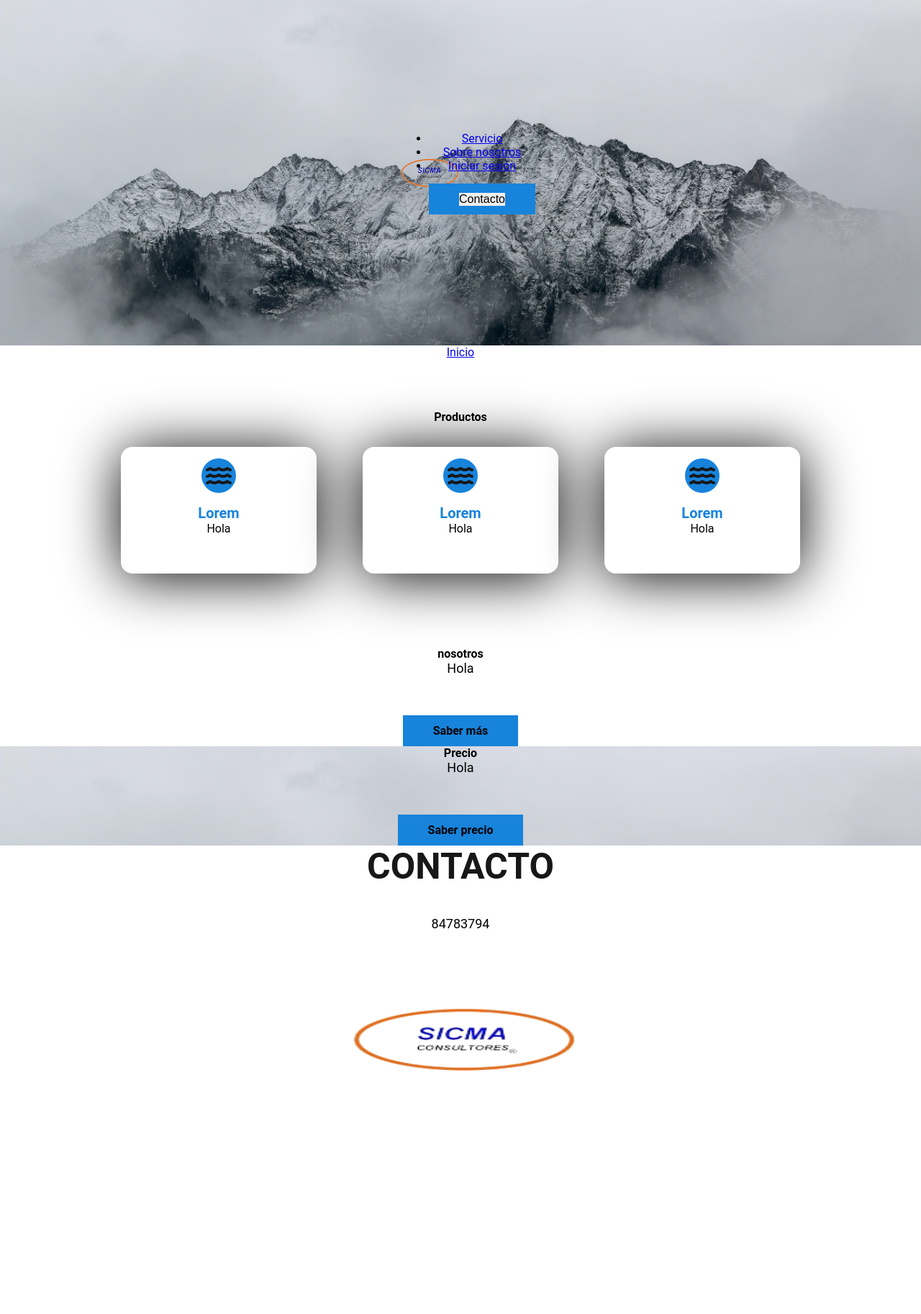
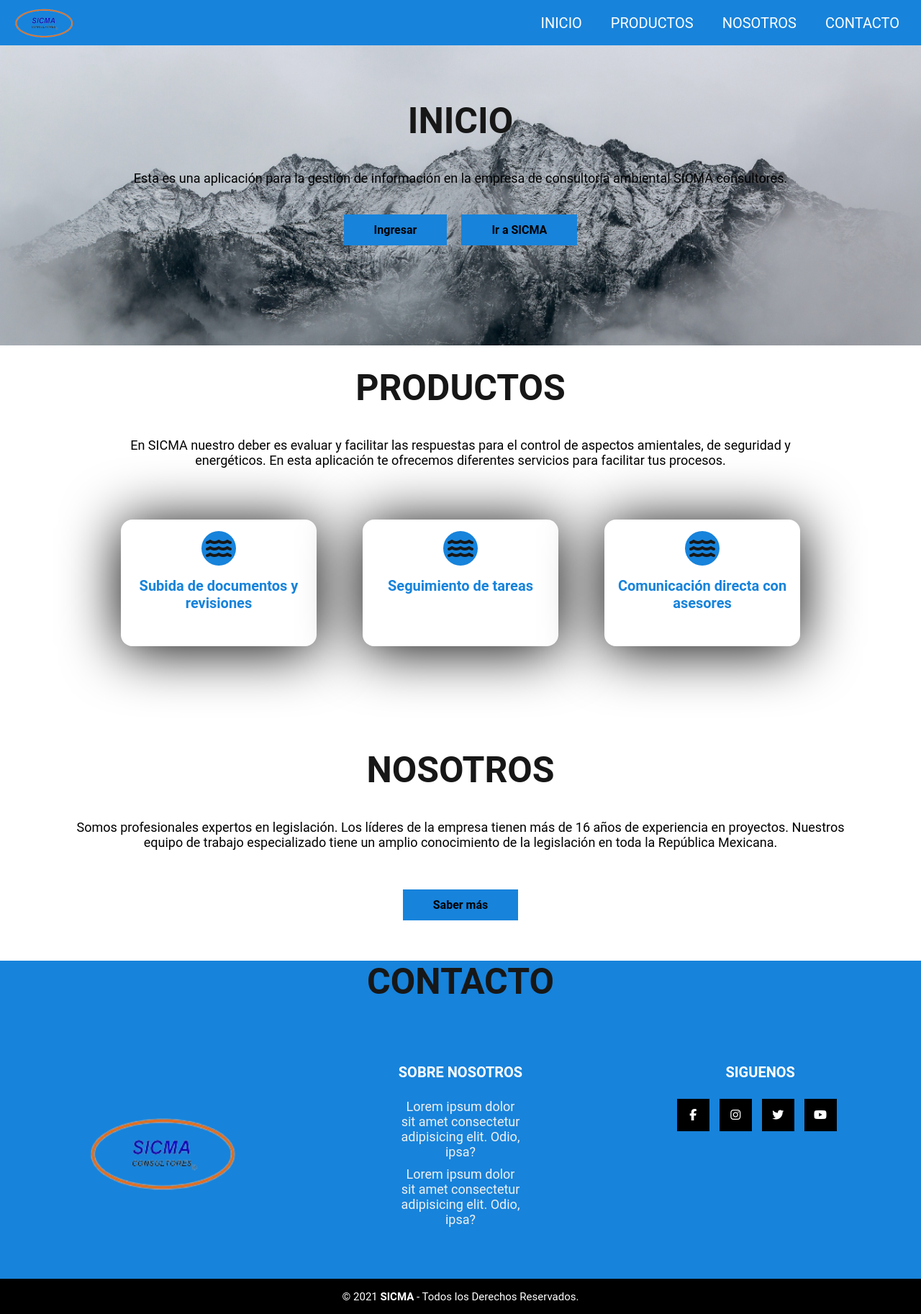
Before and after one commit to yasveilim/ambiental, a Django app: page / in a window 1280 px wide. Shown: the whole page at 72% size. Before the commit the page ends 1488 px from the top, so only its background shows below. Run offline with Django 4.2, Linux system fonts and the light colour scheme; some libraries are stand-ins or nearby versions.

Commit message:
We resurrect home

```diff
--- a/ambiental/ecosystem/templates/home.html
+++ b/ambiental/ecosystem/templates/home.html
@@ -7,84 +7,111 @@
     <link rel="stylesheet" href="{% static 'css/home.css' %}" />
     <script src="https://kit.fontawesome.com/41bcea2ae3.js" crossorigin="anonymous"></script>
     <title>Inicio</title>
-    <!-- Enlaces a hojas de estilo CSS o scripts JavaScript van aquí -->
 </head>
 <body>
-    <header class="header">
+
+    <div class="head">
         <div class="logo">
-            <img src="{% static 'logo2.png' %}" id="image">
+            <img src="{% static 'logo2.png' %}"  id="image">
         </div>
-        <div id="rightside">
-            <nav>
-                <ul class="nav-links">
-                    <li><a href="#">Servicio</a></li>
-                    <li><a href="#">Sobre nosotros</a></li>
-                    <li><a target="_blank" href="{%url 'login'%}">Iniciar sesión</a></li>
-                </ul>
-            </nav>
-            <a href="#" class="btn"><button>Contacto</button></a>
+
+        <nav class="navbar">
+            <a href="#home">Inicio</a>
+            <a href="#products">Productos</a>
+            <a href="#about">Nosotros</a>
+            <a href="#contact">Contacto</a>
+        </nav>
+
+    </div>
+
+    <header class="content header">
+        <h2 class="title" id="home">Inicio</h2>
+        <p>
+            Esta es una aplicación para la gestión de información en la empresa de consultoría ambiental SICMA consultores.
+        </p>
+
+        <div class="btn-home">
+            <a class="btn" href="{% url 'login' %}">Ingresar</a>
+            <a href="#" class="btn">Ir a SICMA</a>
         </div>
     </header>
 
-   <nav class="categoria">
-    <a href="#">Inicio</a>
-   </nav>
-
-   <section class="content">
-
-        <h2 class="Productos">Productos</h2>
+    <section class="content sau" id="products">
+        <h2 class="title" id="products">Productos</h2>
+        <p>
+            En SICMA nuestro deber es evaluar y facilitar las respuestas para el control de
+            aspectos amientales, de seguridad y energéticos.
+            En esta aplicación te ofrecemos diferentes servicios para facilitar tus procesos.
+        </p>
 
         <div class="box-container">
 
             <div class="box">
                 <i class="fa-solid fa-water" title="Agua"></i>
-                <h3>Lorem</h3>
-                <p>Hola</p>
+                <h3>Subida de documentos y revisiones </h3>
+
+            </div>
+            <div class="box">
+                <i class="fa-solid fa-water" title="Agua"></i>
+                <h3>Seguimiento de tareas</h3>
+
+            </div>
+            <div class="box">
+                <i class="fa-solid fa-water" title="Agua"></i>
+                <h3>Comunicación directa con asesores</h3>
+
             </div>
 
-            <div class="box">
-                <i class="fa-solid fa-water" title="Agua"></i>
-                <h3>Lorem</h3>
-                <p>Hola</p>
-            </div>
-
-            <div class="box">
-                <i class="fa-solid fa-water" title="Agua"></i>
-                <h3>Lorem</h3>
-                <p>Hola</p>
-            </div>
         </div>
-
-   </section>
-
-    <sectionn class="about">
-
-        <h2 class="About">nosotros</h2>
-        <p>Hola</p>
-        <a href="#" class="btn">Saber más</a>
-    </section>
-
-    <section class="price">
-
-    <article class="contain">
-        <h2 class="Precio">Precio</h2>
-        <p>Hola</p>
-
-        <a href="#" class="btn">Saber precio</a>
-
-    </article>
 
     </section>
 
-    <section class="content_contact">
-        <h2 class="title">Contacto</h2>
-        <p>84783794</p>
-        <figure class="map">
-            <img src="{% static 'logo2.png' %}" height="220px" width="30%" id="image">
-        </figure>
+    <section class="content about">
+
+        <h2 class="title">Nosotros</h2>
+        <p>
+            Somos profesionales expertos en legislación. Los líderes de la empresa tienen más de 16 años de experiencia en proyectos.
+            Nuestros equipo de trabajo especializado tiene un amplio conocimiento de la legislación
+            en toda la República Mexicana.
+        </p>
+
+        <a href="#" class="btn">Saber más</a>
+
     </section>
 
+    <section class="content contact">
+        <footer class="pie-pagina">
+            <h2 class="title" id="contact">Contacto</h2>
+            <div class="grupo-1">
+                <div class="box">
+                    <figure>
+                        <a href="#">
+                            <img src="{% static 'logo2.png' %}" alt="Logo de SLee Dw">
+                        </a>
+                    </figure>
+                </div>
+                <div class="box" id="about">
+                    <h2>SOBRE NOSOTROS</h2>
+                    <p>Lorem ipsum dolor sit amet consectetur adipisicing elit. Odio, ipsa?</p>
+                    <p>Lorem ipsum dolor sit amet consectetur adipisicing elit. Odio, ipsa?</p>
+                </div>
+                <div class="box">
+                    <h2>SIGUENOS</h2>
+                    <div class="red-social">
+                        <a href="#" class="fa fa-facebook"></a>
+                        <a href="#" class="fa fa-instagram"></a>
+                        <a href="#" class="fa fa-twitter"></a>
+                        <a href="#" class="fa fa-youtube"></a>
+                    </div>
+                </div>
+            </div>
+            <div class="grupo-2">
+                <small>&copy; 2021 <b>SICMA</b> - Todos los Derechos Reservados.</small>
+            </div>
+        </footer>
 
+    </section>
 
 </body>
+
 </html>
```
